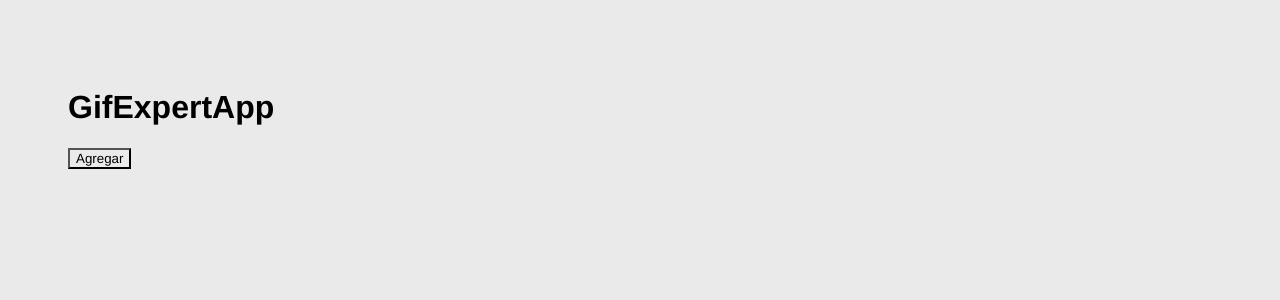
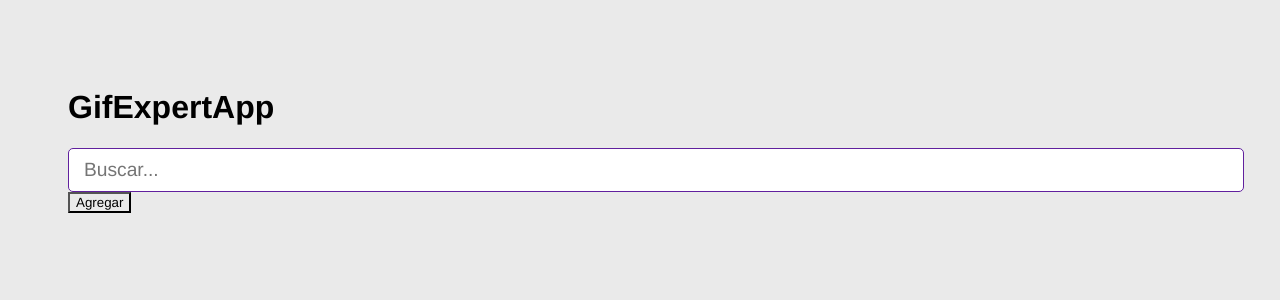
Before and after one commit to chalscc/React-Gifs-App, a React (Vite) app: page / in a window 1280 px wide. Shown: the top 300 px of the page. Built offline with nearby package versions, Linux system fonts and the light colour scheme.

Commit message:
Nuevo componente formulario

```diff
--- a/src/GifExpertApp.jsx
+++ b/src/GifExpertApp.jsx
@@ -1,11 +1,12 @@
 import React, { useState } from 'react'
+import { AddCategory } from './components/AddCategory'
 
 export const GifExpertApp = () => {
 
     const [categories, setCategories] = useState([])
 
     const addCategory = () => {
-        setCategories( [...categories, 'HunterXHunter'] )
+        setCategories( ['HunterXHunter', ...categories] )
     }
 
     console.log(categories)
@@ -16,6 +17,7 @@
         <h1>GifExpertApp</h1>
 
         {/* input */}
+        <AddCategory/>
 
         {/* listado de gif */}
         <button onClick={addCategory}>Agregar</button>
--- /dev/null
+++ b/src/components/AddCategory.jsx
@@ -0,0 +1,26 @@
+import { useState } from 'react'
+
+export const AddCategory = () => {
+
+    const [inputValue, setInputValue] = useState('')
+
+    const onInputChange = (e) => {
+        setInputValue(e.target.value)
+    }
+
+    const onSubmitForm = (e) => {
+        e.preventDefault()
+        console.log(inputValue)
+    }
+
+    return (
+        <form onSubmit={onSubmitForm}>
+            <input
+                type="text"
+                placeholder="Buscar..."
+                defaultValue={ inputValue }
+                onChange={ onInputChange }
+            />
+        </form>
+  )
+}
```
